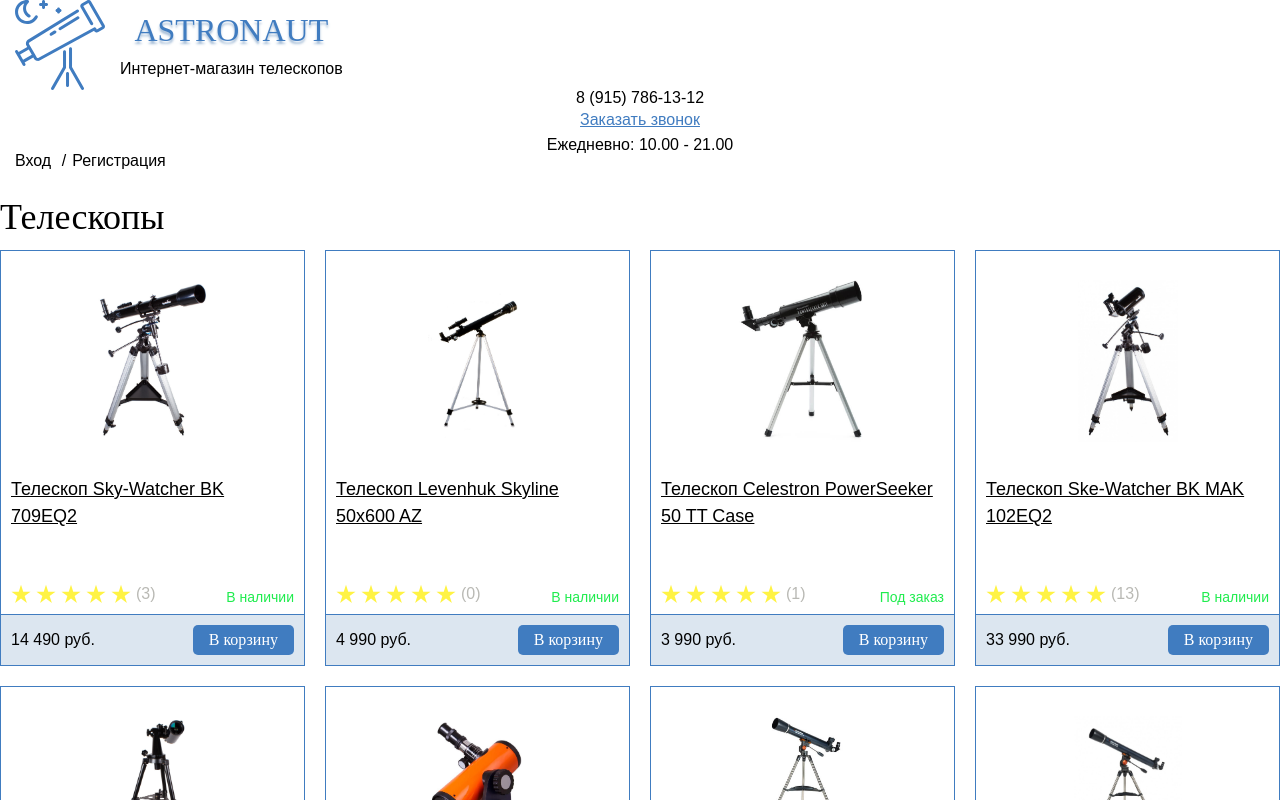
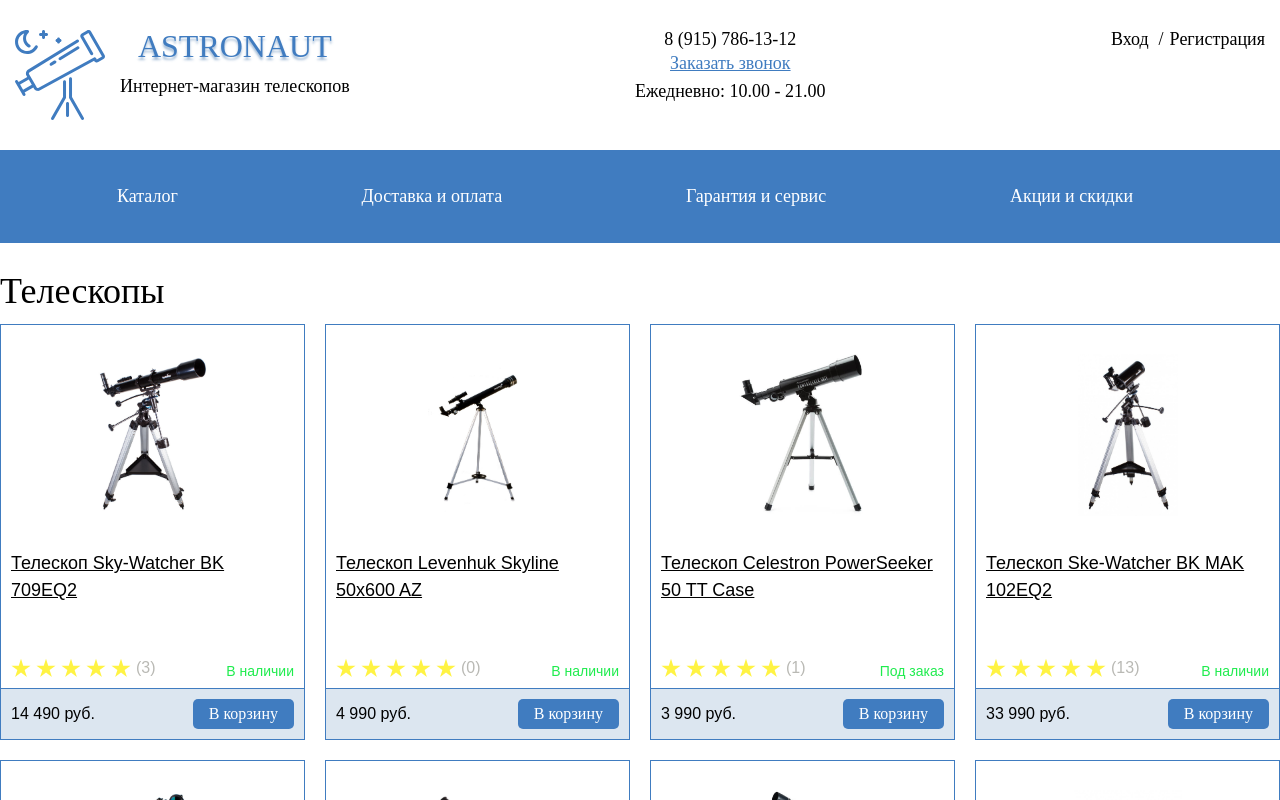
Before and after one commit to KsennyH/React-project, a React (Create React App) app: page / in a window 1280 px wide. Built offline with nearby package versions, Linux system fonts and the light colour scheme.

Commit message:
component Nav

```diff
--- a/src/App.js
+++ b/src/App.js
@@ -4,12 +4,14 @@
 import './css/main.css';
 import { cards } from './data/cards';
 import Header from './components/header/Header';
+import Nav from './components/Nav/Nav';
 
 
 function App() {
   return (
     <div className="App">
       <Header />
+      <Nav />
       <div className='products'>
         <div className='products__title'>
           <h2 className='title'>Телескопы</h2>
--- /dev/null
+++ b/src/components/Nav/Nav.css
@@ -0,0 +1,28 @@
+.nav {
+    font-family: "Kurale",serif;
+    font-size: 1.125rem;
+    background-color: var(--blue);
+    line-height: 1.3;
+    color: #fff;
+    padding: 1.5625rem 2.5rem 1.5625rem 0.625rem;
+}
+
+.nav__list {
+    display: flex;
+    justify-content: space-around;
+    align-items: baseline;
+}
+
+.nav__link {
+    padding: 0.625rem 1.875rem;
+    cursor: pointer;
+    transition: background-color .5s ease, color .5s ease;
+}
+
+.nav__link[href]:hover {
+    color: var(--yellow);
+}
+
+.nav__link.active {
+    color: var(--yellow);
+}
--- /dev/null
+++ b/src/components/Nav/Nav.js
@@ -0,0 +1,26 @@
+import './Nav.css';
+
+const Nav = () => {
+    return (
+        <nav className='nav'>
+            <div className='container'>
+                <ul className='nav__list'>
+                    <li className='nav__item'>
+                        <a className='nav__link' href='#'>Каталог</a>
+                    </li>
+                    <li className='nav__item'>
+                        <a className='nav__link' href='#'>Доставка и оплата</a>
+                    </li>
+                    <li className='nav__item'>
+                        <a className='nav__link' href='#'>Гарантия и сервис</a>
+                    </li>
+                    <li className='nav__item'>
+                        <a className='nav__link' href='#'>Акции и скидки</a>
+                    </li>
+                </ul>
+            </div>
+        </nav>
+    )
+}
+
+export default Nav;
--- a/src/components/header/Header.css
+++ b/src/components/header/Header.css
@@ -0,0 +1,10 @@
+.header {
+    font-family: "Kurale",serif;
+    font-size: 1.125rem;
+    padding: 1.875rem 0;
+}
+
+.header__wrapper {
+    display: flex;
+    justify-content: space-between;
+}
--- a/src/components/header/logo/Logo.css
+++ b/src/components/header/logo/Logo.css
@@ -1,6 +1,6 @@
 .logo__link {
     display: flex;
-    align-items: center;
+    align-items: flex-start;
 }
 
 .logo__img {
```
